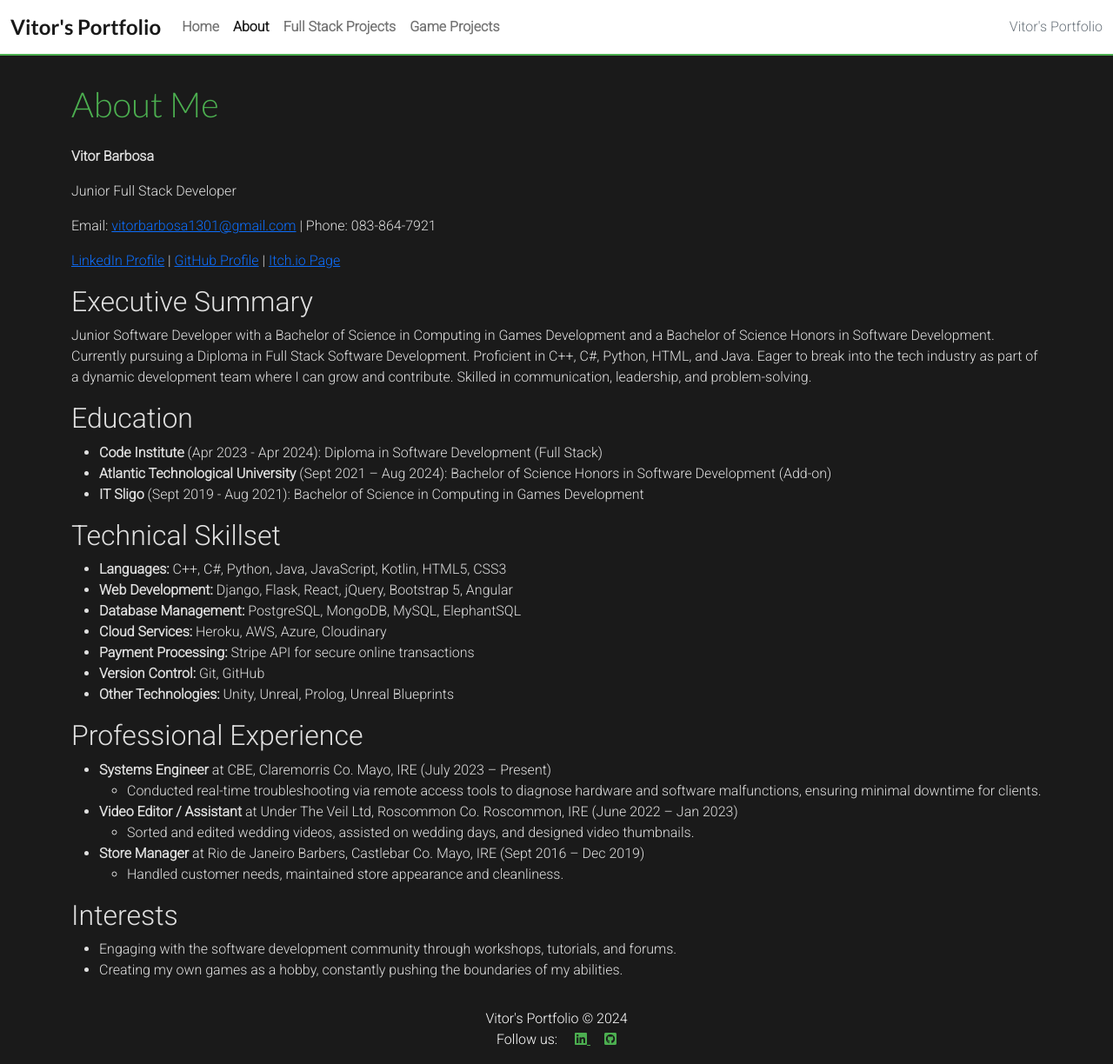
After one commit to VitorBarbosaDev/VitorBarbosa, a Django app: page /about/ in a window 1280 px wide. The commit adds this page. Shown: the whole page at 87% size. Run offline with Django 4.2, Linux system fonts and the light colour scheme.

Commit message:
Updated project with new models, templates, and styles

```diff
--- a/portfolio/urls.py
+++ b/portfolio/urls.py
@@ -15,10 +15,15 @@ Including another URLconf
     2. Add a URL to urlpatterns:  path('blog/', include('blog.urls'))
 """
 from django.contrib import admin
-from django.urls import path
+from django.urls import path, include
 from projects import views
 
 urlpatterns = [
     path('admin/', admin.site.urls),
+    path('summernote/', include('django_summernote.urls')),
     path('', views.home, name='home'),
+    path('about/', views.about, name='about'),
+    path('full-stack/', views.full_stack, name='full_stack'),
+    path('games/', views.games, name='games'),
+    path('project/<int:pk>/', views.project_detail, name='project_detail'),
 ]
--- /dev/null
+++ b/projects/templates/projects/about.html
@@ -0,0 +1,68 @@
+{% extends "projects/base.html" %}
+
+{% block content %}
+<div class="container">
+    <h1>About Me</h1>
+    <p><strong>Vitor Barbosa</strong></p>
+    <p>Junior Full Stack Developer</p>
+    <p>Email: <a href="mailto:vitorbarbosa1301@gmail.com">vitorbarbosa1301@gmail.com</a> | Phone: 083-864-7921</p>
+    <p>
+        <a href="https://www.linkedin.com/in/vitor-barbosa-0912121b9/" target="_blank">LinkedIn Profile</a> |
+        <a href="https://github.com/VitorBarbosaDev" target="_blank">GitHub Profile</a> |
+        <a href="https://vitormakesgames.itch.io/" target="_blank">Itch.io Page</a>
+    </p>
+
+    <h2>Executive Summary</h2>
+    <p>Junior Software Developer with a Bachelor of Science in Computing in Games Development and a Bachelor
+        of Science Honors in Software Development. Currently pursuing a Diploma in Full Stack Software
+        Development. Proficient in C++, C#, Python, HTML, and Java. Eager to break into the tech industry as part of a
+        dynamic development team where I can grow and contribute. Skilled in communication, leadership, and
+        problem-solving.</p>
+
+    <h2>Education</h2>
+    <ul>
+        <li><strong>Code Institute</strong> (Apr 2023 - Apr 2024): Diploma in Software Development (Full Stack)</li>
+        <li><strong>Atlantic Technological University</strong> (Sept 2021 – Aug 2024): Bachelor of Science Honors in Software Development (Add-on)</li>
+        <li><strong>IT Sligo</strong> (Sept 2019 - Aug 2021): Bachelor of Science in Computing in Games Development</li>
+    </ul>
+
+    <h2>Technical Skillset</h2>
+    <ul>
+        <li><strong>Languages:</strong> C++, C#, Python, Java, JavaScript, Kotlin, HTML5, CSS3</li>
+        <li><strong>Web Development:</strong> Django, Flask, React, jQuery, Bootstrap 5, Angular</li>
+        <li><strong>Database Management:</strong> PostgreSQL, MongoDB, MySQL, ElephantSQL</li>
+        <li><strong>Cloud Services:</strong> Heroku, AWS, Azure, Cloudinary</li>
+        <li><strong>Payment Processing:</strong> Stripe API for secure online transactions</li>
+        <li><strong>Version Control:</strong> Git, GitHub</li>
+        <li><strong>Other Technologies:</strong> Unity, Unreal, Prolog, Unreal Blueprints</li>
+    </ul>
+
+    <h2>Professional Experience</h2>
+    <ul>
+        <li>
+            <strong>Systems Engineer</strong> at CBE, Claremorris Co. Mayo, IRE (July 2023 – Present)
+            <ul>
+                <li>Conducted real-time troubleshooting via remote access tools to diagnose hardware and software malfunctions, ensuring minimal downtime for clients.</li>
+            </ul>
+        </li>
+        <li>
+            <strong>Video Editor / Assistant</strong> at Under The Veil Ltd, Roscommon Co. Roscommon, IRE (June 2022 – Jan 2023)
+            <ul>
+                <li>Sorted and edited wedding videos, assisted on wedding days, and designed video thumbnails.</li>
+            </ul>
+        </li>
+        <li>
+            <strong>Store Manager</strong> at Rio de Janeiro Barbers, Castlebar Co. Mayo, IRE (Sept 2016 – Dec 2019)
+            <ul>
+                <li>Handled customer needs, maintained store appearance and cleanliness.</li>
+            </ul>
+        </li>
+    </ul>
+
+    <h2>Interests</h2>
+    <ul>
+        <li>Engaging with the software development community through workshops, tutorials, and forums.</li>
+        <li>Creating my own games as a hobby, constantly pushing the boundaries of my abilities.</li>
+    </ul>
+</div>
+{% endblock content %}
--- a/projects/templates/projects/base.html
+++ b/projects/templates/projects/base.html
@@ -1,10 +1,9 @@
 {% load static %}
 {% url 'home' as home_url %}
 {% url 'about' as about_url %}
-{% url 'account_login' as login_url %}
-{% url 'account_signup' as signup_url %}
-{% url 'account_logout' as logout_url %}
-{% url 'messaging:messages' as messages_url %}
+{% url 'full_stack' as full_stack_url %}
+{% url 'games' as games_url %}
+
 
 <!DOCTYPE html>
 <html class="h-100" lang="en">
@@ -12,7 +11,7 @@
 <head>
     <title>Vitor's Portfolio</title>
     <meta name="viewport" content="width=device-width, initial-scale=1" />
-    <link rel="shortcut icon" type="image/x-icon" href="{% static 'images/SparkDatingLogo.ico' %}" />
+    <link rel="shortcut icon" type="image/x-icon" href="{% static 'images/favicon.ico' %}" />
 
     <!-- Google Fonts CSS -->
     <link rel="preconnect" href="https://fonts.gstatic.com">
@@ -38,7 +37,7 @@
 <nav class="navbar navbar-expand-lg navbar-light bg-white">
     <div class="container-fluid">
         <a class="navbar-brand fw-bold" href="{% url 'home' %}">
-            <img src="{% static 'images/SparkDatingText.png' %}" alt="Spark Dating Logo" class="img-fluid" style="max-width: 100px;">
+            Vitor's Portfolio
         </a>
         <button class="navbar-toggler" type="button" data-bs-toggle="collapse" data-bs-target="#navbarText"
                 aria-controls="navbarText" aria-expanded="false" aria-label="Toggle navigation">
@@ -53,36 +52,16 @@
                 <li class="nav-item">
                     <a class="nav-link {% if request.path == about_url %}active{% endif %}" href="{{ about_url }}">About</a>
                 </li>
-
-                {% if user.is_authenticated %}
                 <li class="nav-item">
-                    <a class="nav-link {% if request.path == '/my-profile/' %}active{% endif %}" href="{% url 'my_profile' %}">My Profile</a>
+                    <a class="nav-link {% if request.path == full_stack_url %}active{% endif %}" href="{{ full_stack_url }}">Full Stack Projects</a>
                 </li>
                 <li class="nav-item">
-                    <a class="nav-link {% if request.path == '/messaging/matches/' %}active{% endif %}" href="{% url 'messaging:match_list' %}">Messages</a>
+                    <a class="nav-link {% if request.path == games_url %}active{% endif %}" href="{{ games_url }}">Game Projects</a>
                 </li>
-                <li class="nav-item">
-                    <a class="nav-link {% if request.path == logout_url %}active{% endif %}" aria-current="page" href="{% url 'account_logout' %}">Logout</a>
-                </li>
-
-                {% else %}
-                <li class="nav-item">
-                    <a class="nav-link {% if request.path == signup_url %}active{% endif %}" aria-current="page"
-                       href="{% url 'account_signup' %}">Register</a>
-                </li>
-                <li class="nav-item">
-                    <a class="nav-link {% if request.path == login_url %}active{% endif %}" aria-current="page" href="{% url 'account_login' %}">Login</a>
-                </li>
-                {% endif %}
             </ul>
-            {% if user.is_authenticated %}
-            <p class="text-end m-3">You are logged in as {{ user }}</p>
-            {% else %}
-            <p class="text-end m-3">You are not logged in</p>
-            {% endif %}
             <span class="navbar-text text-muted" style="color: var(--primary-color);">
-                    Find your match
-                </span>
+                Vitor's Portfolio
+            </span>
         </div>
     </div>
 </nav>
@@ -118,7 +97,6 @@
         <a href="https://github.com/VitorBarbosaDev" target="_blank">
             <i class="fab fa-github-square ms-3"></i>
         </a>
-
     </p>
 </footer>
 
--- a/projects/views.py
+++ b/projects/views.py
@@ -1,7 +1,24 @@
-from django.shortcuts import render
-from .models import Project, CV
+from django.shortcuts import render, get_object_or_404
+from .models import Project, Profile, CV
 
 def home(request):
-    projects = Project.objects.all()
+    profile = Profile.objects.first()
+    projects = Project.objects.filter(featured=True)
     cv = CV.objects.first()
-    return render(request, 'projects/home.html', {'projects': projects, 'cv': cv})
+    return render(request, 'projects/home.html', {'profile': profile, 'projects': projects, 'cv': cv})
+
+def about(request):
+    profile = Profile.objects.first()
+    return render(request, 'projects/about.html', {'profile': profile})
+
+def full_stack(request):
+    projects = Project.objects.filter(category='Full Stack')
+    return render(request, 'projects/full_stack.html', {'projects': projects})
+
+def games(request):
+    projects = Project.objects.filter(category='Games')
+    return render(request, 'projects/games.html', {'projects': projects})
+
+def project_detail(request, pk):
+    project = get_object_or_404(Project, pk=pk)
+    return render(request, 'projects/project_detail.html', {'project': project})
--- /dev/null
+++ b/static/css/style.css
@@ -0,0 +1,113 @@
+body {
+    font-family: 'Roboto', sans-serif;
+    background-color: #121212; /* Dark background for a clean look */
+    color: #e0e0e0; /* Light text for good contrast */
+}
+
+.navbar {
+    background-color: #1a1a1a; /* Dark background for navbar */
+    border-bottom: 2px solid #4caf50; /* Dark green underline for navbar */
+}
+
+.navbar-brand {
+    font-family: 'Lato', sans-serif;
+    font-size: 1.5rem;
+    color: #4caf50; /* Dark green color for branding */
+}
+
+.navbar-nav .nav-link {
+    color: #e0e0e0; /* Light text for nav links */
+    font-weight: 700; /* Bold text */
+}
+
+.navbar-nav .nav-link.active {
+    color: #4caf50; /* Dark green text for active nav link */
+}
+
+.navbar-toggler {
+    border-color: #4caf50; /* Dark green border for toggler */
+}
+
+.navbar-toggler-icon {
+    color: #4caf50; /* Dark green icon for toggler */
+}
+
+.main-bg {
+    background-color: #1a1a1a; /* Dark background for main content */
+}
+
+.card {
+    margin-bottom: 1.5rem;
+    background-color: #2a2a2a; /* Dark card background */
+    box-shadow: 0 4px 8px rgba(0, 0, 0, 0.3); /* Subtle shadow for cards */
+    transition: transform 0.2s;
+}
+
+.card:hover {
+    transform: scale(1.05); /* Slight zoom effect on hover */
+}
+
+.card-title {
+    font-family: 'Lato', sans-serif;
+    color: #4caf50; /* Dark green color for card titles */
+}
+
+.btn-primary {
+    background-color: #4caf50;
+    border-color: #4caf50;
+}
+
+.btn-secondary {
+    background-color: #6c757d;
+    border-color: #6c757d;
+}
+
+footer {
+    background-color: #1a1a1a; /* Dark background for footer */
+    padding: 1rem 0;
+}
+
+footer p {
+    margin: 0;
+    color: #e0e0e0; /* Light text for footer */
+}
+
+footer a {
+    color: #4caf50; /* Dark green links for footer */
+}
+
+.container h1 {
+    margin-top: 2rem;
+    margin-bottom: 1.5rem;
+    font-family: 'Lato', sans-serif;
+    color: #4caf50; /* Dark green color for headings */
+}
+
+.alert {
+    margin-top: 1rem;
+    background-color: #2a2a2a; /* Dark background for alerts */
+    border-color: #4caf50; /* Dark green border for alerts */
+    color: #e0e0e0; /* Light text for alerts */
+}
+
+.btn-close {
+    background: transparent;
+    border: 0;
+    color: #e0e0e0; /* Light color for close button */
+}
+
+.card h-100 .card-body {
+    display: flex;
+    flex-direction: column;
+}
+
+.card-text {
+    flex-grow: 1;
+}
+
+.img-fluid {
+    min-width: 300px;
+    max-width: 100%;
+    max-height: 500px;
+    object-fit: cover;
+}
```
Also changed, not shown: portfolio/settings.py (+12 -7 lines), projects/admin.py (+20 -3 lines), projects/models.py (+22 -3 lines), projects/templates/projects/full_stack.html (added, +28 -0 lines), projects/templates/projects/games.html (added, +28 -0 lines), projects/templates/projects/home.html (+24 -3 lines), projects/templates/projects/project_detail.html (added, +14 -0 lines), projects/templatetags/custom_filters.py (added, +10 -0 lines), projects/migrations/0002_remove_project_technologies_project_category_and_more.py (added), projects/migrations/0003_profile_project_featured.py (added), projects/migrations/0004_alter_profile_image_alter_project_image.py (added), projects/templatetags/__init__.py (added), static/images/default.jpg (added).
